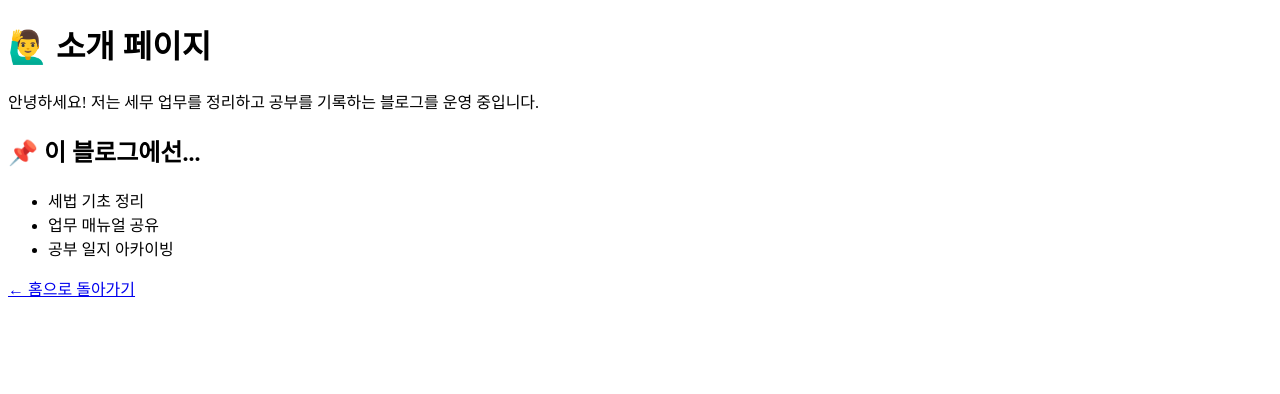
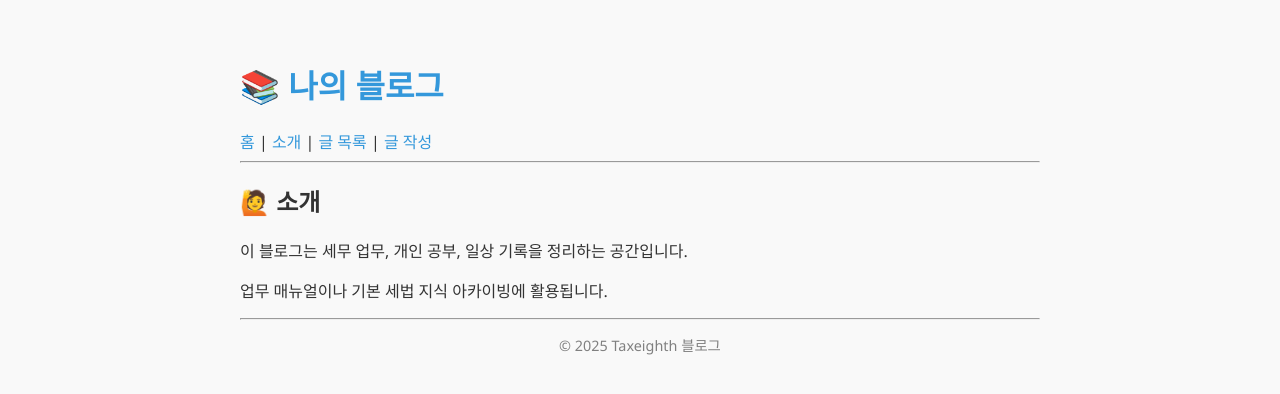
Before and after one commit to Taxeighth/flask-blog, a Flask app: page /about in a window 1280 px wide. Shown: the top 394 px of the page. Run offline with Flask 3, Linux system fonts and the light colour scheme.

Commit message:
템플릿 리팩토링 및 디자인 통일

```diff
--- a/templates/about.html
+++ b/templates/about.html
@@ -5,15 +5,13 @@
     <title>소개 - 나의 Flask 블로그</title>
 </head>
 <body>
-    <h1>🙋‍♂️ 소개 페이지</h1>
-    <p>안녕하세요! 저는 세무 업무를 정리하고 공부를 기록하는 블로그를 운영 중입니다.</p>
-
-    <h2>📌 이 블로그에선...</h2>
-    <ul>
-        <li>세법 기초 정리</li>
-        <li>업무 매뉴얼 공유</li>
-        <li>공부 일지 아카이빙</li>
-    </ul>
+  {% extends "base.html" %}
+  {% block title %}소개{% endblock %}
+  {% block content %}
+    <h2>🙋 소개</h2>
+    <p>이 블로그는 세무 업무, 개인 공부, 일상 기록을 정리하는 공간입니다.</p>
+    <p>업무 매뉴얼이나 기본 세법 지식 아카이빙에 활용됩니다.</p>
+{% endblock %}
 
     <p><a href="/">← 홈으로 돌아가기</a></p>
 </body>
--- /dev/null
+++ b/templates/base.html
@@ -0,0 +1,31 @@
+<!DOCTYPE html>
+<html lang="ko">
+<head>
+    <meta charset="UTF-8">
+    <title>{% block title %}나의 블로그{% endblock %}</title>
+    <link rel="stylesheet" href="{{ url_for('static', filename='style.css') }}">
+</head>
+<body>
+    <header>
+        <h1><a href="/">📚 나의 블로그</a></h1>
+        <nav>
+            <a href="/">홈</a> |
+            <a href="/about">소개</a> |
+            <a href="/posts">글 목록</a> |
+            <a href="/create">글 작성</a>
+        </nav>
+        <hr>
+    </header>
+
+    <main>
+        {% block content %}{% endblock %}
+    </main>
+
+    <footer>
+        <hr>
+        <p style="text-align: center; color: gray; font-size: 0.9em;">
+            &copy; 2025 Taxeighth 블로그
+        </p>
+    </footer>
+</body>
+</html>
```
Also changed, not shown: templates/create.html (+13 -8 lines), templates/edit.html (+8 -4 lines), templates/index.html (+7 -2 lines), templates/post_detail.html (+8 -6 lines), templates/posts.html (+11 -2 lines).
